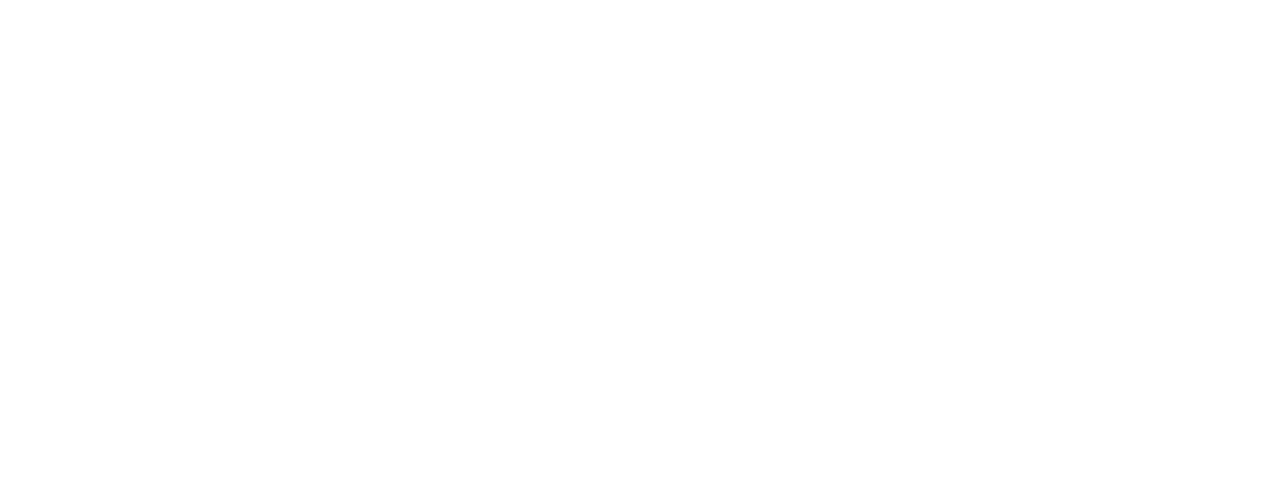
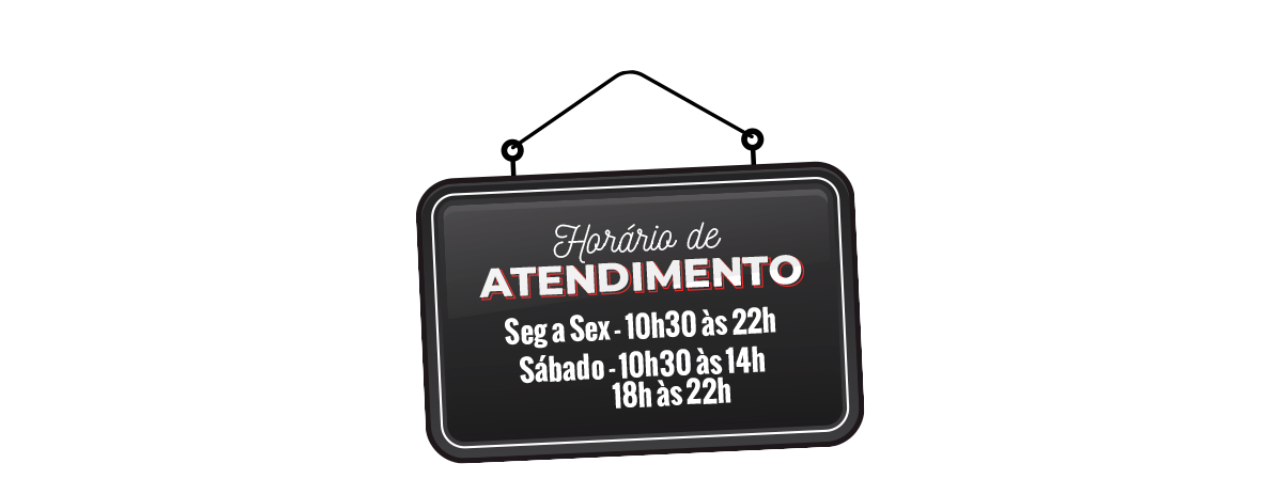
Before and after one commit to AliSanches/LanchoneteWebsite-Frontend, a React (Vite) app: page / in a window 1280 px wide. Shown: the part 1060-1562 px from the top of the page. Before the commit the page ends 1130 px from the top, so only its background shows below. Built offline with nearby package versions, Linux system fonts and the light colour scheme.

Commit message:
Feat - SectionHorario - Frontend

```diff
--- a/src/pages/LandingPage/LandingPage.css
+++ b/src/pages/LandingPage/LandingPage.css
@@ -4,6 +4,10 @@
   background-size: cover;
   background-position: center;
   height: 80vh;
+}
+
+.wpp-section-horarios {
+  padding-bottom: 160px;
 }
 
 @media (min-width: 320px) {
--- a/src/pages/LandingPage/LandingPage.tsx
+++ b/src/pages/LandingPage/LandingPage.tsx
@@ -1,6 +1,7 @@
 import { Header } from "../Header/Header";
 import { Main } from "../Main/Main";
 import { SectionCardapio } from "../SectionCardapio/SectionCardapio";
+import { SectionHorario } from "../SectionHorario/SectionHorario";
 
 import "./LandingPage.css";
 
@@ -14,6 +15,9 @@
       <section className="container-fluid  wpp-section-cardapio">
         <SectionCardapio />
       </section>
+      <section className="container-fluid wpp-section-horarios">
+        <SectionHorario />
+      </section>
     </>
   );
 };
--- /dev/null
+++ b/src/pages/SectionHorario/SectionHorario.css
@@ -0,0 +1,17 @@
+@media (min-width: 320px) {
+  .wpp-horario {
+    width: 260px;
+  }
+}
+
+@media (min-width: 420px) {
+  .wpp-horario {
+    width: 400px;
+  }
+}
+
+@media (min-width: 768px) {
+  .wpp-horario {
+    width: 450px;
+  }
+}
--- /dev/null
+++ b/src/pages/SectionHorario/SectionHorario.tsx
@@ -0,0 +1,11 @@
+import horarios from "/public/Horario-Kero_site.png";
+
+import "./SectionHorario.css";
+
+export const SectionHorario = () => {
+  return (
+    <div className="container-lg d-flex justify-content-center ">
+      <img src={horarios} alt={horarios} className="wpp-horario" />
+    </div>
+  );
+};
```
Also changed, not shown: public/Horario-Kero_site.png (added).
